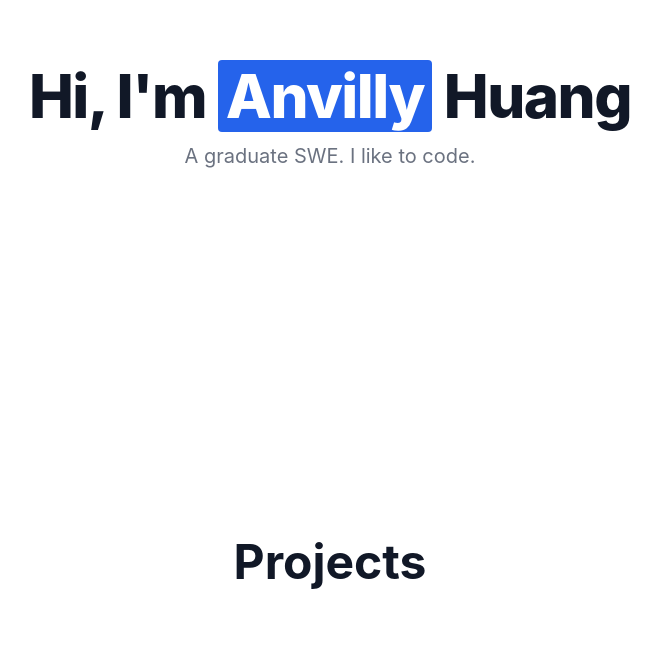
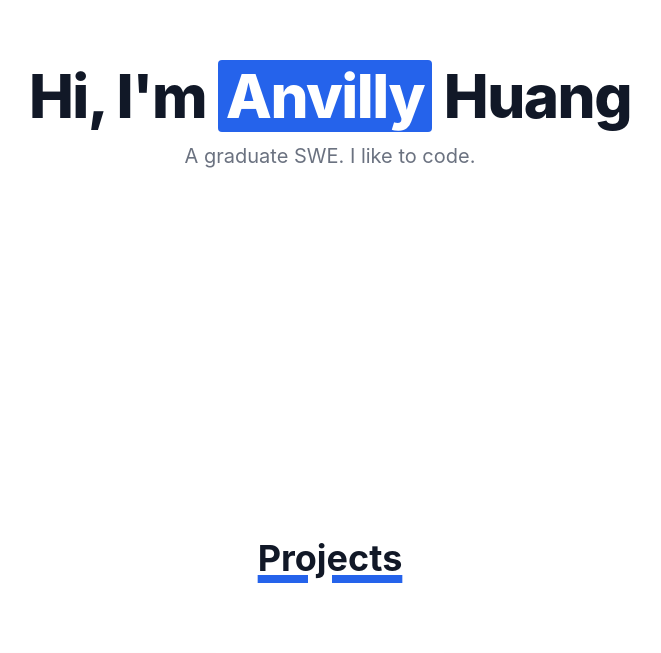
Before and after one commit to zhua633/my-website-v2, a React (Create React App) app in the folder frontend/: page / in a window 1280 px wide. Shown: the part 282-935 px from the top of the page, without its empty margins (310-971 px from the left). Built offline with nearby package versions, Linux system fonts and the light colour scheme.

Commit message:
Edit title underline colour

```diff
--- a/frontend/src/Components/Heading/index.jsx
+++ b/frontend/src/Components/Heading/index.jsx
@@ -1,7 +1,7 @@
 function Title({text}) {
     return (
       <div class="w-full justify-center flex p-5">
-          <span class="mb-4 font-bold text-gray-900 dark:text-white md:text-4xl lg:text-5xl">{text}</span>
+          <span class="mb-4 font-bold text-gray-900 dark:text-white lg:text-4xl underline underline-offset-3 decoration-8 decoration-blue-600 dark:decoration-blue-600">{text}</span>
       </div>
     )
     }
--- a/frontend/src/Components/Title/index.jsx
+++ b/frontend/src/Components/Title/index.jsx
@@ -3,6 +3,7 @@ function Title() {
     <div class="flex items-center justify-center h-screen">
     <div class="text-center">
         <h1 class="mb-4 text-4xl font-extrabold leading-none tracking-tight text-gray-900 md:text-5xl lg:text-6xl dark:text-white">Hi, I'm <mark class="px-2 text-white bg-blue-600 rounded dark:bg-blue-500"> Anvilly</mark> Huang </h1>
+
         <p class="text-lg font-normal text-gray-500 lg:text-xl dark:text-gray-400">A graduate SWE. I like to code.</p>
     </div>
     </div>
```
